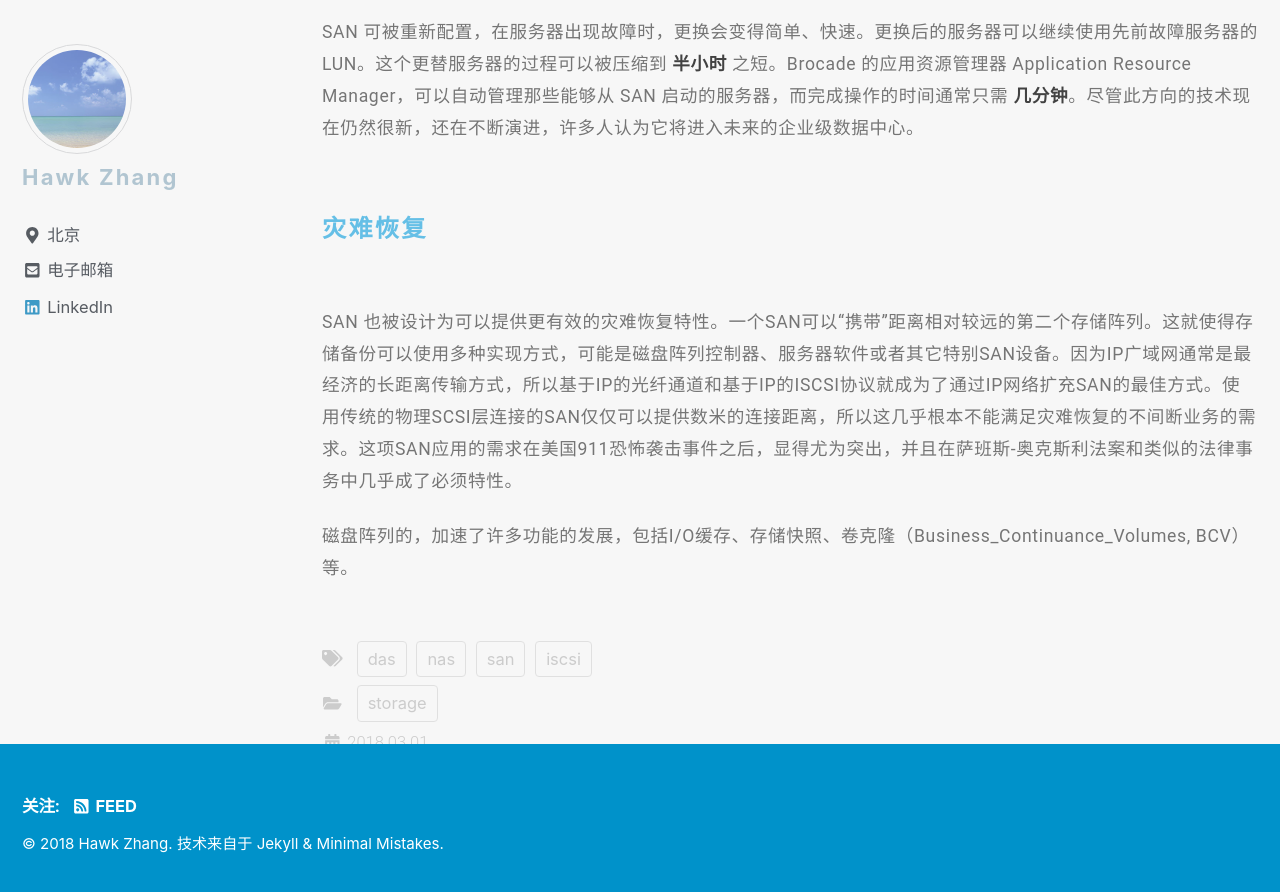
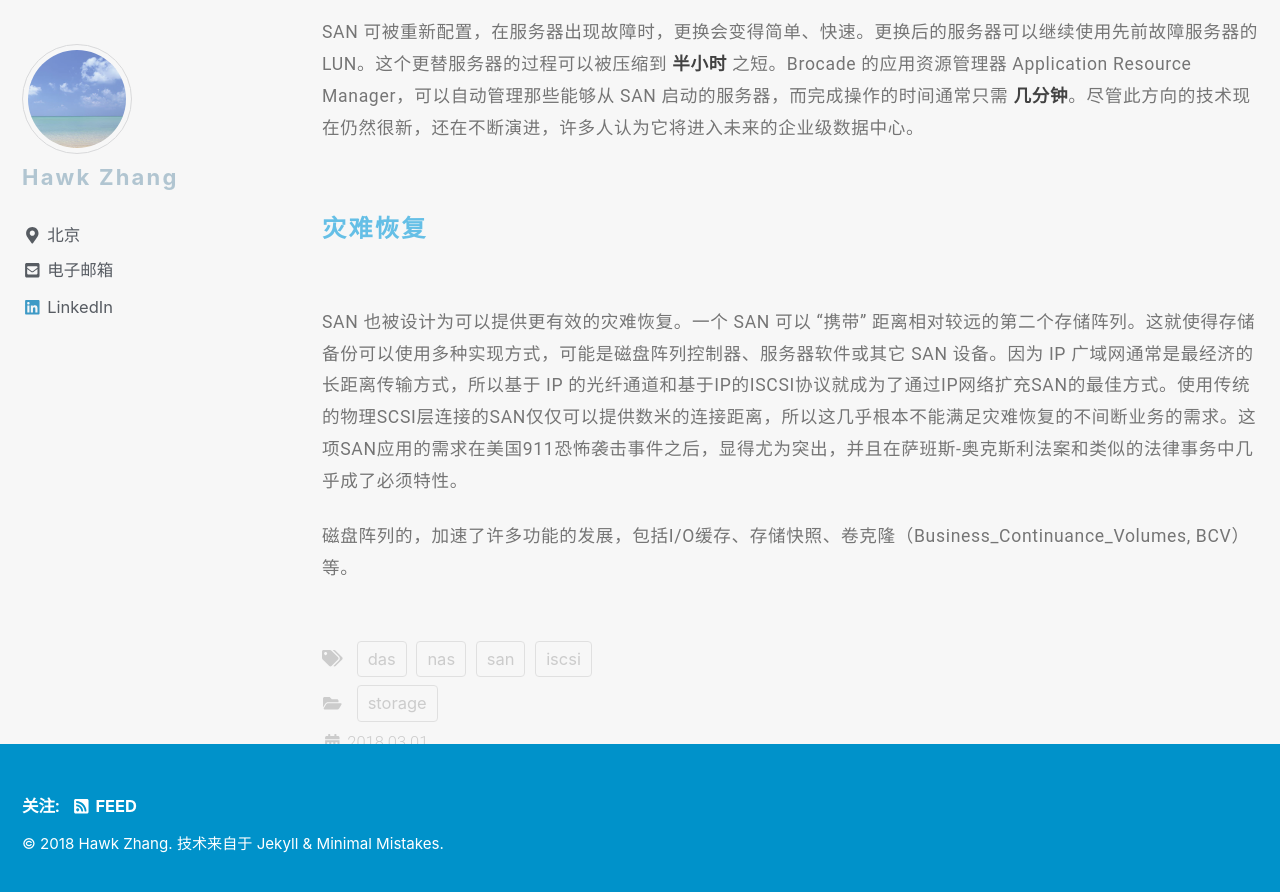
Before and after one commit to narru888/linotes_note, a Jekyll site: the page built from _posts/storage/2018-03-01-das.nas.san.md, in a window 1280 px wide and 900 px high, scrolled down 13486 px. Shown: the top 892 px of the window. Built offline with Jekyll 4.4.1, drawn with Linux system fonts in a browser that asks for light colours; nearby versions of some CDN libraries; a script that is not in the unit is left out.

Commit message:
update on 2018-11-21 16:45:01 CST

```diff
--- a/_posts/storage/2018-03-01-das.nas.san.md
+++ b/_posts/storage/2018-03-01-das.nas.san.md
@@ -254,6 +254,6 @@
 
 #### 灾难恢复
 
-SAN 也被设计为可以提供更有效的灾难恢复特性。一个SAN可以“携带”距离相对较远的第二个存储阵列。这就使得存储备份可以使用多种实现方式，可能是磁盘阵列控制器、服务器软件或者其它特别SAN设备。因为IP广域网通常是最经济的长距离传输方式，所以基于IP的光纤通道和基于IP的ISCSI协议就成为了通过IP网络扩充SAN的最佳方式。使用传统的物理SCSI层连接的SAN仅仅可以提供数米的连接距离，所以这几乎根本不能满足灾难恢复的不间断业务的需求。这项SAN应用的需求在美国911恐怖袭击事件之后，显得尤为突出，并且在萨班斯-奥克斯利法案和类似的法律事务中几乎成了必须特性。
+SAN 也被设计为可以提供更有效的灾难恢复。一个 SAN 可以 “携带” 距离相对较远的第二个存储阵列。这就使得存储备份可以使用多种实现方式，可能是磁盘阵列控制器、服务器软件或其它 SAN 设备。因为 IP 广域网通常是最经济的长距离传输方式，所以基于 IP 的光纤通道和基于IP的ISCSI协议就成为了通过IP网络扩充SAN的最佳方式。使用传统的物理SCSI层连接的SAN仅仅可以提供数米的连接距离，所以这几乎根本不能满足灾难恢复的不间断业务的需求。这项SAN应用的需求在美国911恐怖袭击事件之后，显得尤为突出，并且在萨班斯-奥克斯利法案和类似的法律事务中几乎成了必须特性。
 
 磁盘阵列的，加速了许多功能的发展，包括I/O缓存、存储快照、卷克隆（Business_Continuance_Volumes, BCV）等。
```
